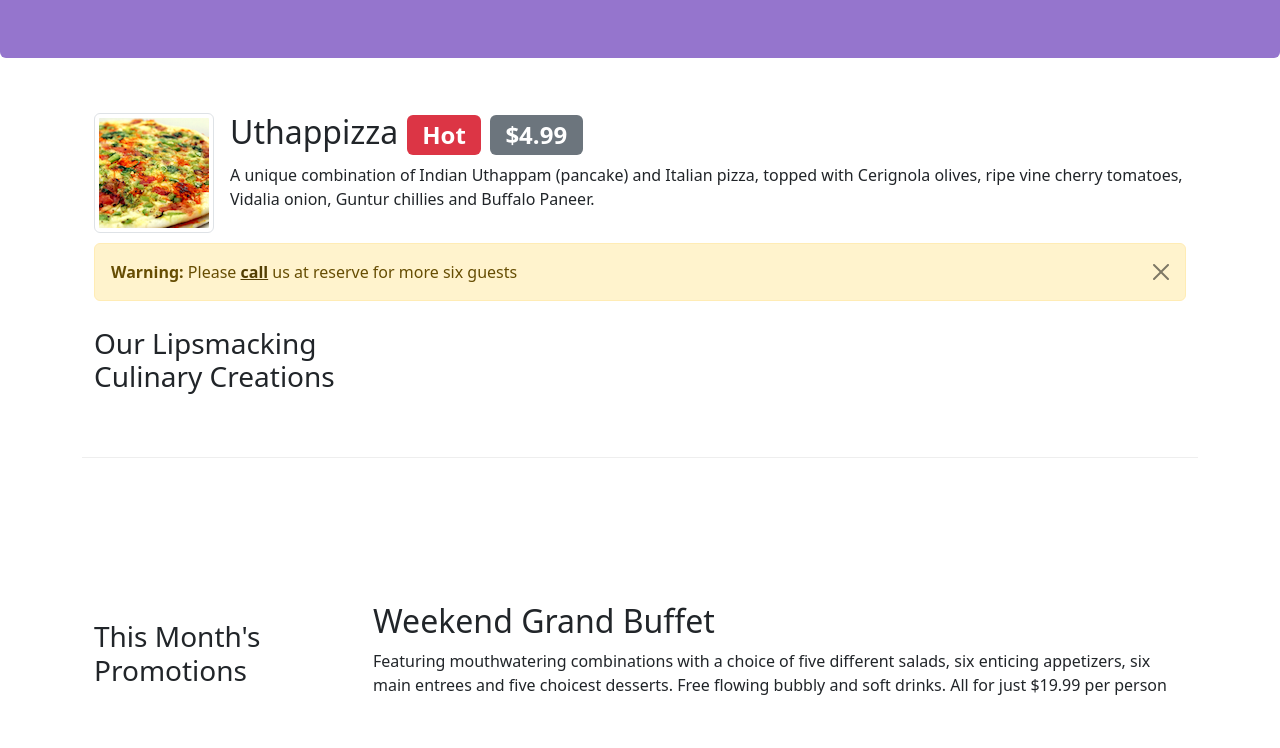
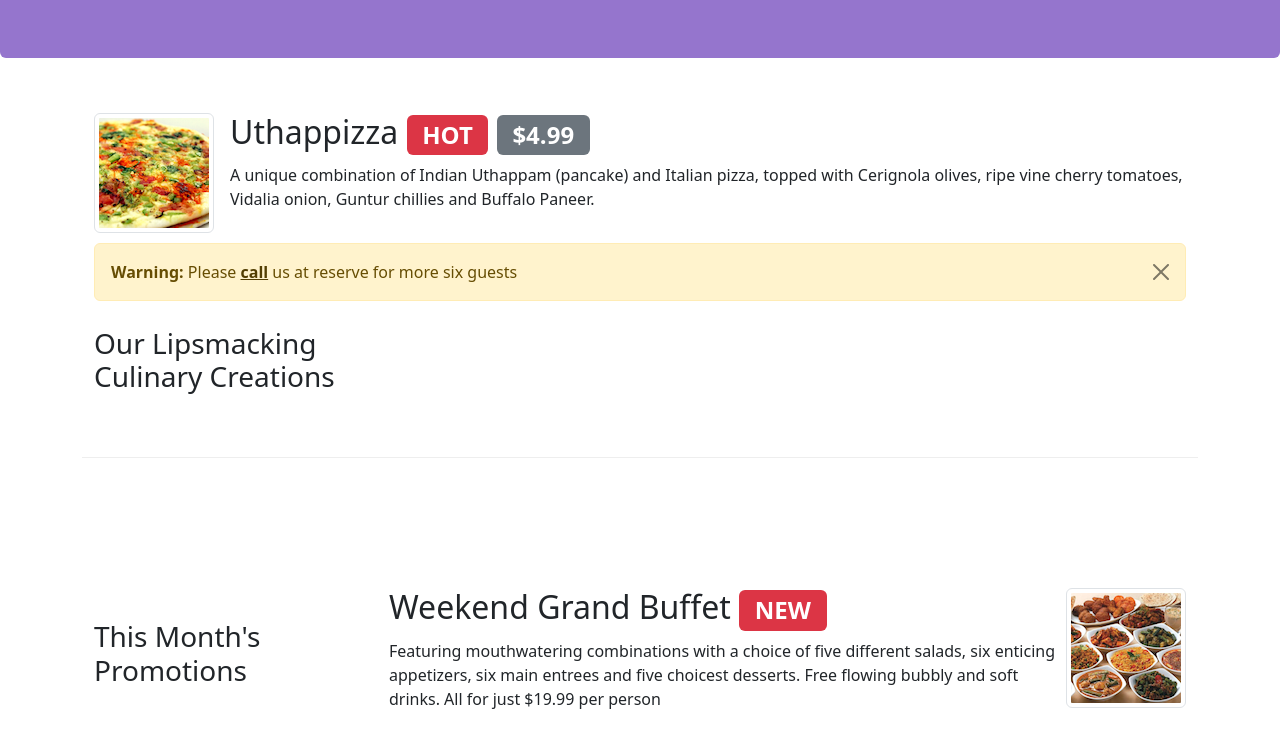
Before and after one commit to MuhammadSaqib786/Navbar-and-breadCrumbs-bootStrap, a website: page index.html in a window 1280 px wide. Shown: the part 276-1024 px from the top of the page. Drawn offline with nearby package versions, Linux system fonts and the light colour scheme.

Commit message:
Completed Assignemnt no 2 by adding badge

```diff
--- a/index.html
+++ b/index.html
@@ -126,7 +126,7 @@
         </div>
             <div class="flex-grow-1 ms-3">
               <h2 class="mt-0">Uthappizza
-                <span class="badge bg-danger"> Hot</span>
+                <span class="badge bg-danger"> HOT</span>
                 <span class="badge badge-pill bg-secondary">$4.99</span>
               </h2>
               <p class="hidden-xs-down">
@@ -144,13 +144,25 @@
           <h3>This Month's Promotions</h3>
         </div>
         <div class="col col-sm col-md">
-          <h2>Weekend Grand Buffet</h2>
+            <div class="d-flex">
+                <div class="flex-shrink-0 order-sm-last">
+                <img
+                  class="d-flex mr-3 align-self-center img-thumbnail"
+                  src="img/buffet.png"
+                  alt="promotion"
+                />
+            </div>
+            <div class="flex-grow-1 ms-3">
+          <h2>Weekend Grand Buffet <span class="badge bg-danger"> NEW</span></h2>
+
           <p>
             Featuring mouthwatering combinations with a choice of five different
             salads, six enticing appetizers, six main entrees and five choicest
             desserts. Free flowing bubbly and soft drinks. All for just $19.99
             per person
           </p>
+          </div>
+        </div>
         </div>
       </div>
 
```
